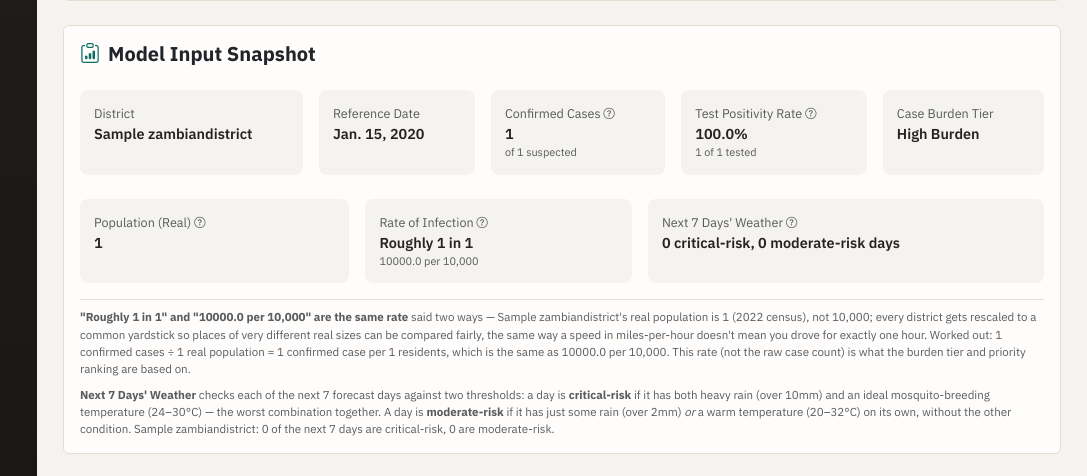
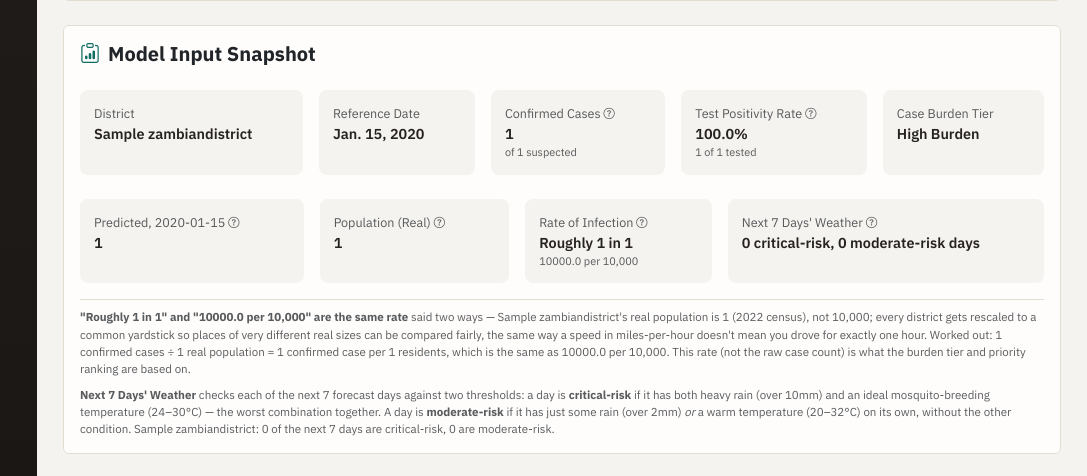
Before and after one commit to LadyStephania/Malaria-analytics-, a Django app: page /decision-support/ in a window 1280 px wide. Shown: the part 1082-1558 px from the top of the page, without its empty margins (193-1280 px from the left). Run offline with Django 5.2, Linux system fonts and the light colour scheme; a user stored in the database is signed in; tables that the repository leaves empty hold one stand-in row (values such as "Sample post"); a database or web service that is not in the repository returns one stand-in record (values such as "Sample title"); data that the repository does not hold is empty.

Commit message:
Add a predicted-next-period figure to Dashboard and Decision Support
Both reuse the SAME method already validated in Analytics as the most
accurate of everything tried there - a Random Forest and Linear
Regression both did worse than plain persistence (next period = the
same as the last one) at every lag tested. Nothing new or unvalidated
was introduced just because this is a different page.

- Dashboard: the trend chart gets one extra dashed point after the
  real ones - "the trend, and what's expected next" in one glance,
  connected to the last actual point rather than floating apart from
  it. A caption states the method and its accuracy (MAE%) plainly.
  Respects the district filter added earlier - predicts that
  district's next period when one is selected, national otherwise.
- Decision Support: a new "Predicted, <period>" card in the Model
  Input Snapshot, using the district's single most recent reported
  period (not the 4-period recent_cases window used elsewhere on the
  page - a next-period prediction should be compared to one period,
  not a rolling sum).

Added _next_period_date (steps one date forward by year/month/week,
matching _detect_cadence's cadence) to compute the label for each
prediction. Both reuse _case_forecast(1)'s held-out MAE% as an honest
accuracy caveat rather than presenting the number without context.

Verified with manage.py check, a 9-route smoke test, cross-checking
the predicted value against the actual latest record it should equal
(persistence forecast, so predicted == last actual by construction)
for both the national and a district-filtered case, and two Playwright
screenshots confirming the dashed trend point and the Decision Support
card render correctly.

Co-Authored-By: Claude Sonnet 5 <noreply@anthropic.com>

```diff
--- a/core_project/malaria/templates/decision.html
+++ b/core_project/malaria/templates/decision.html
@@ -241,6 +241,11 @@
             <span class="text-muted small fw-normal d-block">Case Burden Tier</span>
             <span>{{ burden_label }}</span>
         </div>
+        <div class="meta-list-block flex-fill" style="min-width: 140px;" title="Persistence forecast: predicts the next period will look like the last one on file. Validated in Analytics as the most accurate of everything tried there (a Random Forest and Linear Regression both did worse).">
+            <span class="text-muted small fw-normal d-block">Predicted{% if predicted_next_label %}, {{ predicted_next_label }}{% endif %} <i class="bi bi-question-circle text-muted" style="font-size: 0.7rem;"></i></span>
+            <span>{% if predicted_next_cases is not None %}{{ predicted_next_cases|intcomma }}{% else %}Not enough history{% endif %}</span>
+            {% if forecast_mae_pct is not None %}<span class="text-muted d-block" style="font-size:0.68rem; font-weight:400;">typically off by about {{ forecast_mae_pct }}%</span>{% endif %}
+        </div>
         <div class="meta-list-block flex-fill" style="min-width: 140px;" title="{{ target_label }}'s real population, 2022 census — NOT the '10,000' in the next box, which is just a fixed scale for comparing districts, not a headcount.">
             <span class="text-muted small fw-normal d-block">Population (Real) <i class="bi bi-question-circle text-muted" style="font-size: 0.7rem;"></i></span>
             <span>{% if selected_district_population %}{{ selected_district_population|floatformat:0|intcomma }}{% else %}Not on file{% endif %}</span>
--- a/core_project/malaria/views.py
+++ b/core_project/malaria/views.py
@@ -115,10 +115,26 @@ def _cadence_label(d, cadence):
     return d.isoformat()
 
 
+def _next_period_date(d, cadence):
+    """The next reporting date after `d`, one cadence step forward — used to
+    label a forward-looking prediction (e.g. "the period after the last one
+    on file")."""
+    if cadence == 'year':
+        return d.replace(year=d.year + 1)
+    elif cadence == 'month':
+        year, month = d.year, d.month + 1
+        if month > 12:
+            year, month = year + 1, 1
+        return d.replace(year=year, month=month)
+    elif cadence == 'week':
+        return d + datetime.timedelta(days=7)
+    return d
+
+
 _RISK_RANK = {'success': 0, 'warning': 1, 'danger': 2}
-# Matches the muted --severity-high/moderate/low tokens in base.html — Leaflet
-# markers and Chart.js can't read CSS custom properties, so the same values
-# have to be duplicated here rather than sourced from one place.
+# Matches the muted --severity-high/moderate/low tokens in base.html — Chart.js
+# can't read CSS custom properties, so the same values have to be duplicated
+# here rather than sourced from one place.
 _BADGE_COLOR = {'danger': '#a3312a', 'warning': '#b9740f', 'success': '#4d7c5f'}
 
 
@@ -768,6 +784,20 @@ def dashboard_view(request):
     if selected_district:
         trend_title += f' — {selected_district.name}'
 
+    # Forward-looking prediction for the period right after the last one on
+    # file: the persistence method (next period = the same as the last one)
+    # already validated in Analytics as the best of everything tried there
+    # (beats a Random Forest and Linear Regression at every lag tested — see
+    # _case_forecast's docstring). Nothing fancier is used here deliberately;
+    # this reuses that same validated method rather than a different,
+    # unvalidated one just because this is a different page.
+    predicted_next_cases = None
+    predicted_next_label = None
+    forecast_accuracy = _case_forecast(1)
+    if trend_rows:
+        predicted_next_cases = trend_rows[-1]['cases'] or 0
+        predicted_next_label = _cadence_label(_next_period_date(trend_rows[-1]['date'], trend_cadence), trend_cadence)
+
     context = {
         'districts_with_data': districts_with_data,
         'selected_district': selected_district,
@@ -787,6 +817,9 @@ def dashboard_view(request):
         'trend_cases_json': json.dumps([r['cases'] or 0 for r in trend_rows]),
         'trend_title': trend_title,
         'trend_is_annual': is_annual_cadence,
+        'predicted_next_cases': predicted_next_cases,
+        'predicted_next_label_json': json.dumps(predicted_next_label),
+        'forecast_mae_pct': forecast_accuracy.get('mae_pct') if forecast_accuracy.get('available') else None,
         'burden_tier_summary': burden_tier_summary,
         'burden_tier_labels_json': json.dumps([t['label'] for t in burden_tier_summary]),
         'burden_tier_counts_json': json.dumps([t['count'] for t in burden_tier_summary]),
@@ -1665,6 +1698,32 @@ def decision_view(request):
         trend_icon, trend_class = '▼', 'text-success'
     else:
         trend_text, trend_icon, trend_class = f'Unchanged vs prior {_BURDEN_WINDOW}-period window', '▬', 'text-muted'
+
+    # --- Predicted next period: persistence forecast (see _case_forecast's
+    # docstring on the Dashboard for why this method, not a fancier one) ---
+    # applied to this district's single most recent reported period, not the
+    # _BURDEN_WINDOW-period sum above (recent_cases) - a prediction of the
+    # next one period should be compared to a single period, not a rolling
+    # multi-period total.
+    latest_single_period = (
+        IntegratedMalariaData.objects
+        .filter(district=selected_district)
+        .order_by('-date')
+        .values('date', 'rdt_confirmations')
+        .first()
+    )
+    predicted_next_cases = None
+    predicted_next_label = None
+    if latest_single_period:
+        district_cadence = _detect_cadence(
+            IntegratedMalariaData.objects.filter(district=selected_district).values_list('date', flat=True)
+        )
+        predicted_next_cases = latest_single_period['rdt_confirmations']
+        predicted_next_label = _cadence_label(
+            _next_period_date(latest_single_period['date'], district_cadence), district_cadence
+        )
+    forecast_accuracy = _case_forecast(1)
+    forecast_mae_pct = forecast_accuracy.get('mae_pct') if forecast_accuracy.get('available') else None
 
     # --- Forecast: next 14 days for this district's coordinates ---
     forecast_days = _fetch_forecast_days(selected_district.latitude, selected_district.longitude)
@@ -1735,6 +1794,9 @@ def decision_view(request):
         'recent_suspected': recent_suspected,
         'recent_tested': recent_tested,
         'positivity_pct': positivity_pct,
+        'predicted_next_cases': predicted_next_cases,
+        'predicted_next_label': predicted_next_label,
+        'forecast_mae_pct': forecast_mae_pct,
         'burden_label': burden_label,
         'incidence_per_10k': incidence,
         'incidence_one_in_n': incidence_one_in_n,
```
Also changed, not shown: core_project/malaria/templates/dashboard.html (+50 -11 lines).
